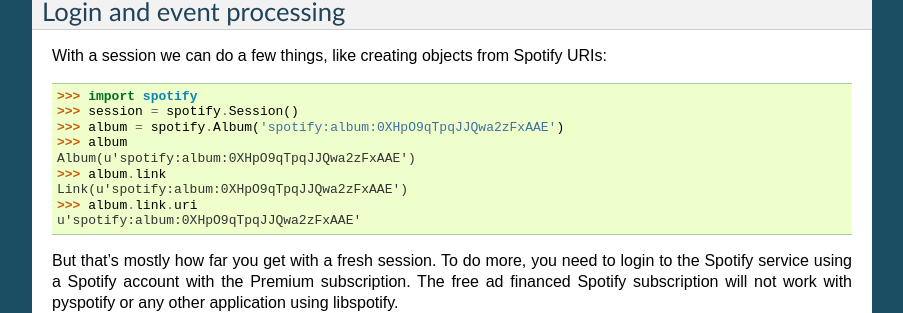
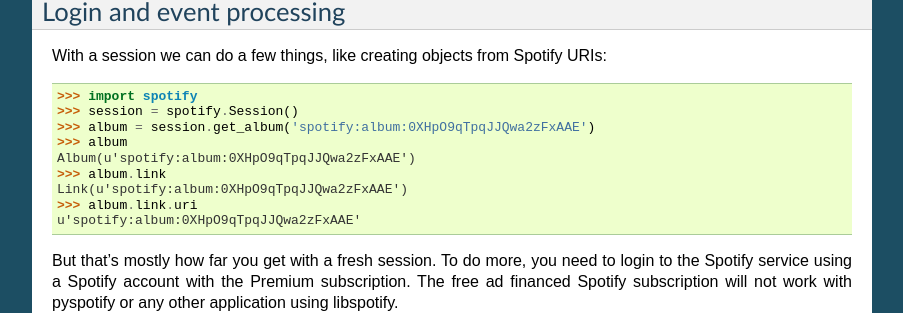
Before and after one commit to jodal/pyspotify, a Sphinx documentation site: the page built from docs/quickstart.rst, in a window 1280 px wide and 900 px high, scrolled down 856 px. Shown: the part 140-453 px from the top of the window, without its empty margins (198-1101 px from the left). Built offline with Sphinx 7.4.7, drawn with Linux system fonts in a browser that asks for light colours; pages that are not in the unit, such as notebooks, are missing from menus; some of the changed text lies outside the part shown.

Commit message:
docs: Update quickstart to use session.get_*
The old way of creating objects directly will go away with explicit passing of
the session.

```diff
--- a/docs/quickstart.rst
+++ b/docs/quickstart.rst
@@ -75,7 +75,7 @@
 
     >>> import spotify
     >>> session = spotify.Session()
-    >>> album = spotify.Album('spotify:album:0XHpO9qTpqJJQwa2zFxAAE')
+    >>> album = session.get_album('spotify:album:0XHpO9qTpqJJQwa2zFxAAE')
     >>> album
     Album(u'spotify:album:0XHpO9qTpqJJQwa2zFxAAE')
     >>> album.link
@@ -216,7 +216,7 @@
 When we're logged in, the objects we created from Spotify URIs becomes a lot
 more interesting::
 
-    >>> album = spotify.Album('spotify:album:0XHpO9qTpqJJQwa2zFxAAE')
+    >>> album = session.get_album('spotify:album:0XHpO9qTpqJJQwa2zFxAAE')
 
 If the object isn't loaded, you can call :meth:`~spotify.Album.load` to block
 until the object is loaded with data::
```
